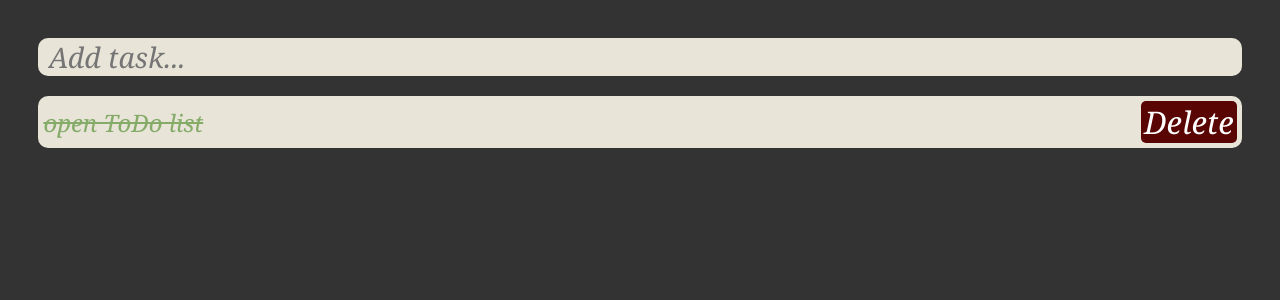
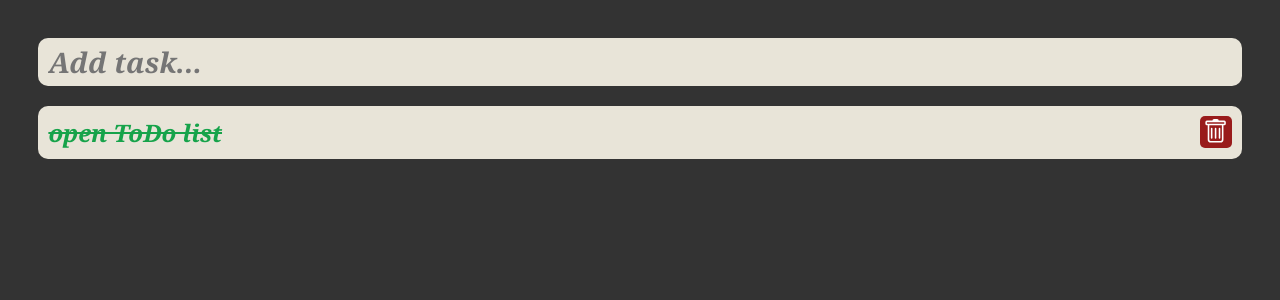
Before and after one commit to Alex-Prokhorenko/to-do-list, a React (Create React App) app: page / in a window 1280 px wide. Shown: the top 300 px of the page. Built offline with nearby package versions, Linux system fonts and the light colour scheme.

Commit message:
feat: add react-icon. change button to icon. change styles

```diff
--- a/package.json
+++ b/package.json
@@ -8,6 +8,7 @@
     "@testing-library/user-event": "^13.5.0",
     "react": "^18.2.0",
     "react-dom": "^18.2.0",
+    "react-icons": "^4.7.1",
     "react-scripts": "5.0.1",
     "styled-components": "^5.3.6",
     "web-vitals": "^2.1.4"
--- a/src/tasks/addTask/AddTask.jsx
+++ b/src/tasks/addTask/AddTask.jsx
@@ -8,9 +8,10 @@ const StyledInput = styled.input`
   border: none;
   width: 100%;
   margin-bottom: 10px;
-  padding: 0 10px;
+  padding: 5px 10px;
   font-family: Georgia, serif;
   font-style: italic;
+  font-weight: bold;
 `
 
 const AddTask = ({addItem}) => {
--- a/src/tasks/task/Button.jsx
+++ b/src/tasks/task/Button.jsx
@@ -1,17 +1,8 @@
-import styled from 'styled-components'
-
-const StyledButton = styled.button`
-  background-color: #590503;
-  color: white;
-  border-radius: 5px;
-  padding: 0 3px;
-  &:hover {
-    background-color: #800503;
-  }
-`
+import { BsTrash } from "react-icons/bs";
+import styles from "./styles.module.css";
 
 const Button = (props) => {
-  return <StyledButton {...props}/>
+  return <BsTrash className={styles.button} {...props}/>
 }
 
 export default Button;
--- a/src/tasks/task/Task.jsx
+++ b/src/tasks/task/Task.jsx
@@ -1,4 +1,5 @@
-import styled from 'styled-components'
+import styled from "styled-components"
+
 import Button from "./Button";
 
 const TaskWrapper = styled.div`
@@ -6,7 +7,7 @@ const TaskWrapper = styled.div`
   width: 100%;
   border-radius: 10px;
   margin: 10px auto;
-  padding: 5px 5px;
+  padding: 10px 10px;
   display: flex;
   justify-content: space-between;
 `
@@ -14,8 +15,9 @@ const StyledParagraph = styled.button`
   background-color: #E8E4D8;
   font-size: x-large;
   border: none;
-  color: ${(items) => (items.isCompleted ? '#84ab68' : '#590503')};
+  color: ${(items) => (items.isCompleted ? '#16a34a' : '#991b1b')};
   text-decoration: ${(items) => (items.isCompleted ? 'line-through' : 'none')};
+  font-weight: bold;
 `
 
 const Task = ({items, removeItem, completeItem}) => {
@@ -28,7 +30,7 @@ const Task = ({items, removeItem, completeItem}) => {
         removeItem(items.id);
         e.stopPropagation();
       }}
-    >Delete</Button>
+    />
   </TaskWrapper>
 }
 
--- /dev/null
+++ b/src/tasks/task/styles.module.css
@@ -0,0 +1,6 @@
+.button {
+  background-color: #991b1b;
+  color: white;
+  border-radius: 5px;
+  padding: 0 3px;
+  }
```
Also changed, not shown: 1 other file (tests, documents, lock files or other folders).
